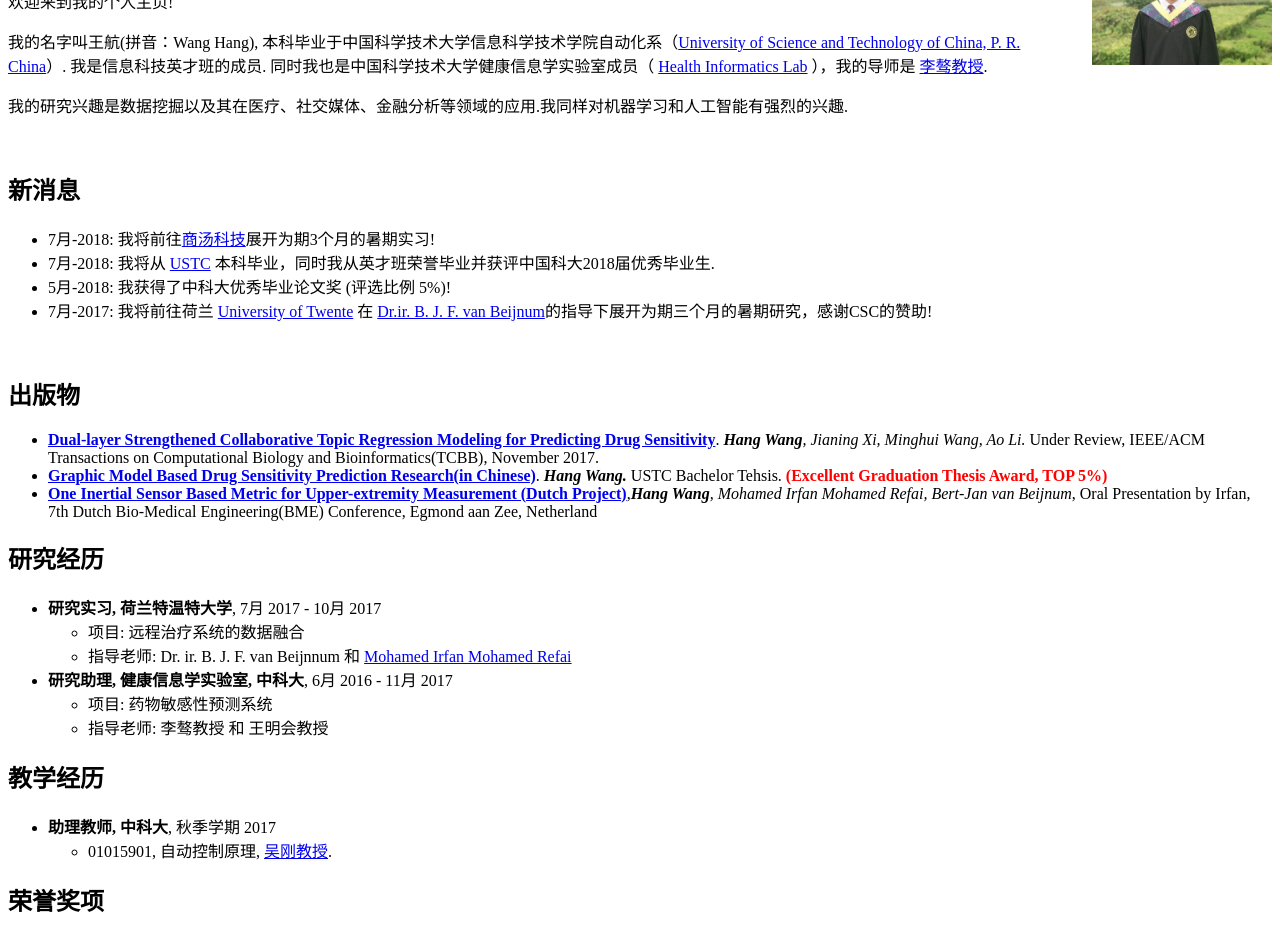
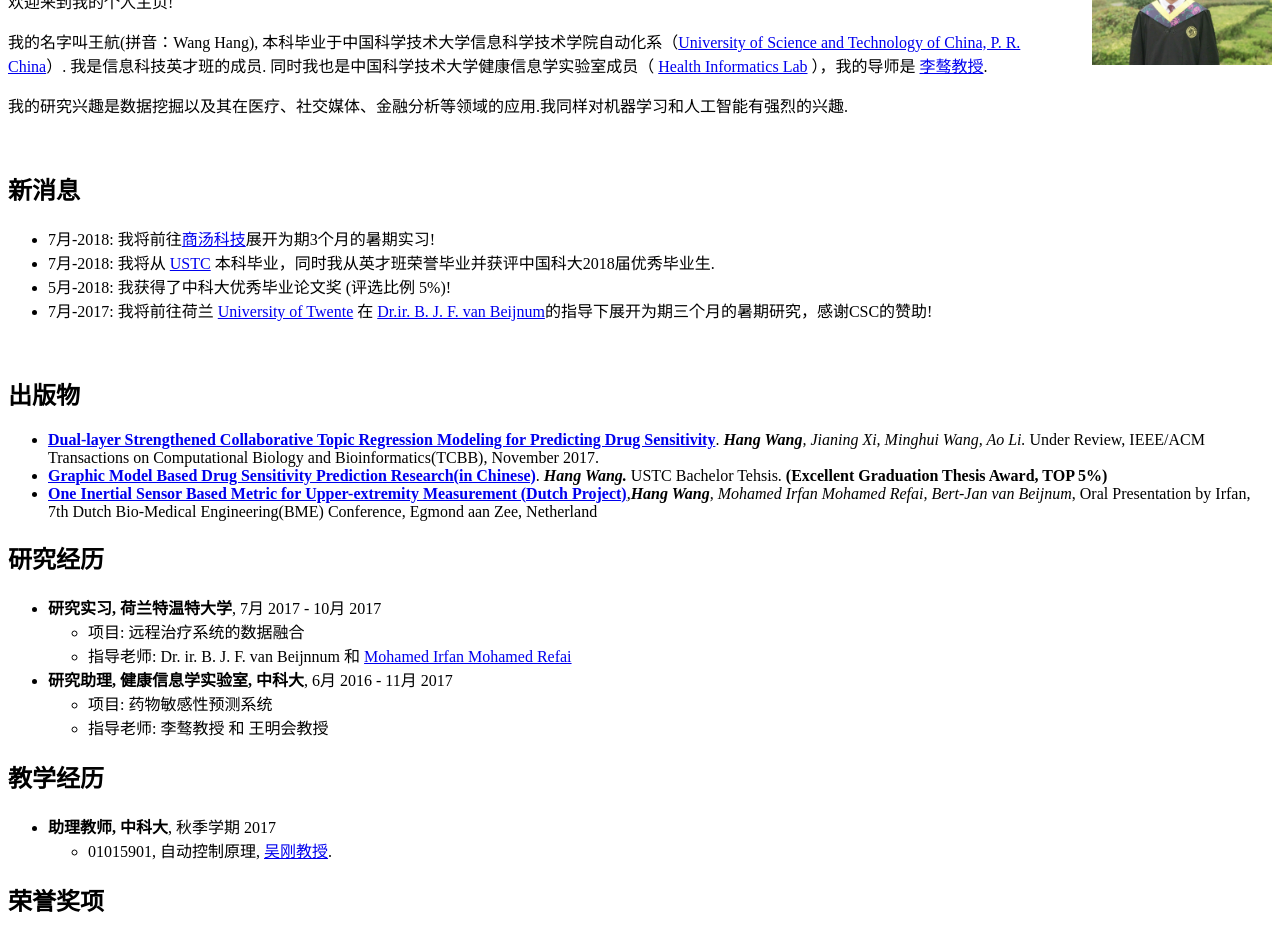
Before and after one commit to ustcmike/ustcmike.github.io, a Jekyll site: the page built from chinese.md, in a window 1280 px wide. Shown: the part 267-1207 px from the top of the page. Built offline with Jekyll 4.4.1, drawn with Linux system fonts in a browser that asks for light colours; nearby versions of some CDN libraries; our own code applies the rules of GitHub Pages for plain Markdown files.

Commit message:
Update chinese.md

```diff
--- a/chinese.md
+++ b/chinese.md
@@ -28,7 +28,7 @@ title: "Hang Wang: Homepage"
 
 ## 出版物
   * **[Dual-layer Strengthened Collaborative Topic Regression Modeling for Predicting Drug Sensitivity](static/papers/17-dsctr.pdf)**. *__Hang Wang__, Jianing Xi, Minghui Wang, Ao Li.* Under Review, IEEE/ACM Transactions on Computational Biology and Bioinformatics(TCBB), November 2017.
-  * **[Graphic Model Based Drug Sensitivity Prediction Research(in Chinese)](static/papers/18-thesis.pdf)**. *__Hang Wang.__* USTC Bachelor Tehsis. **<font color=red>(Excellent Graduation Thesis Award, TOP 5%)</font>**
+  * **[Graphic Model Based Drug Sensitivity Prediction Research(in Chinese)](static/papers/18-thesis.pdf)**. *__Hang Wang.__* USTC Bachelor Tehsis. **(Excellent Graduation Thesis Award, TOP 5%)**
    * **[One Inertial Sensor Based Metric for Upper-extremity Measurement (Dutch Project)](static/papers/17-tnsre.pdf)**,*__Hang Wang__, Mohamed Irfan Mohamed Refai, Bert-Jan van Beijnum*, Oral Presentation by Irfan, 7th Dutch Bio-Medical Engineering(BME)  Conference, Egmond aan Zee, Netherland
 
 
```
